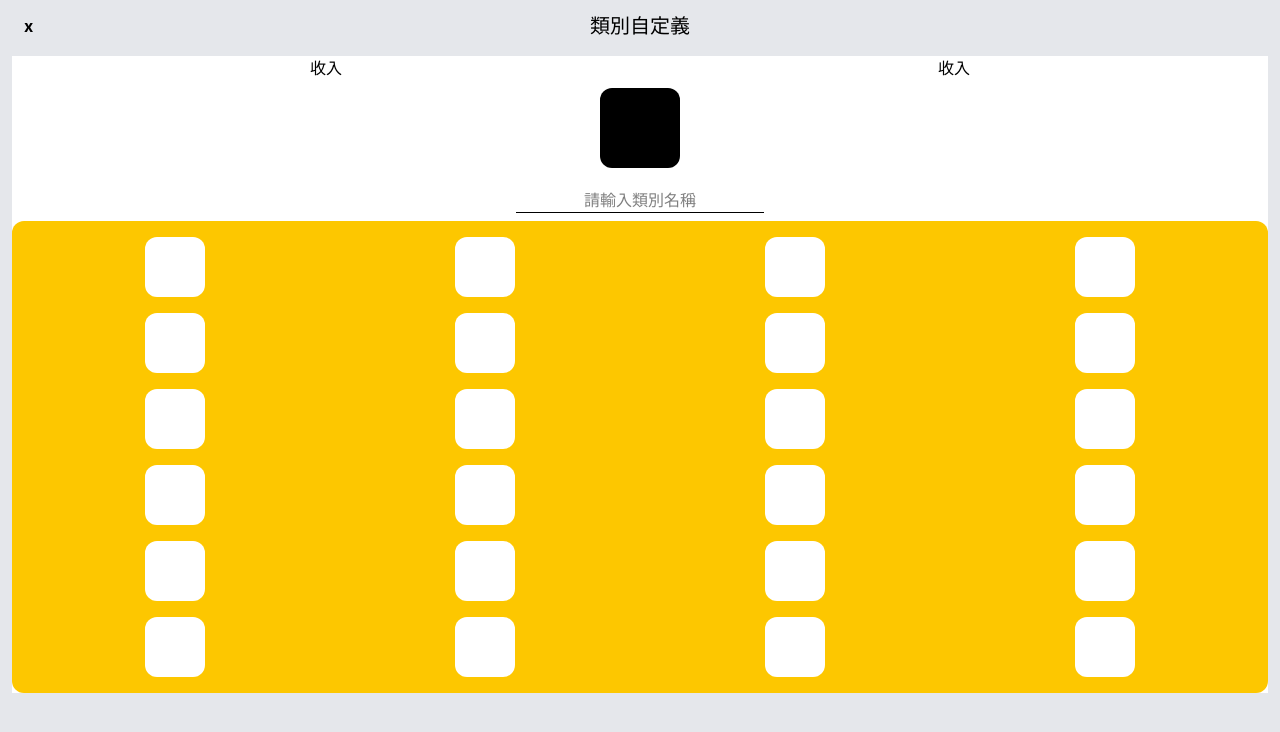
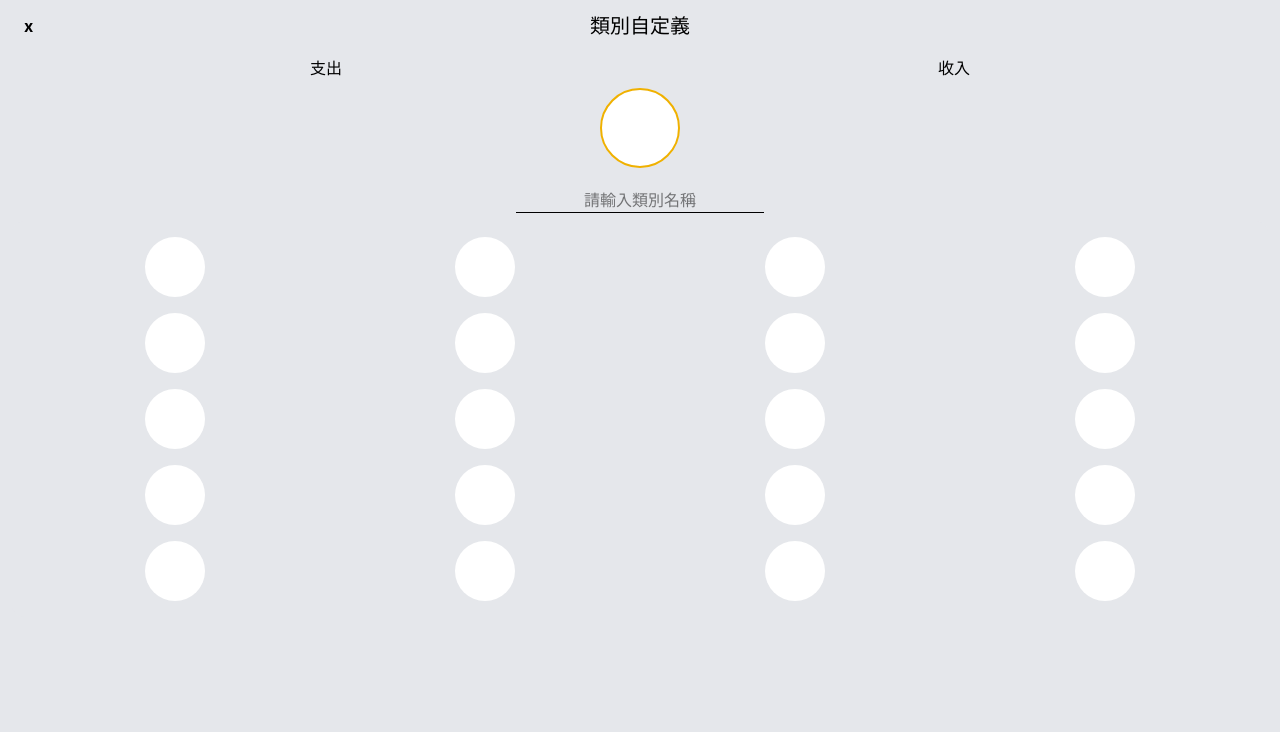
Before and after one commit to yinghautsai68/BXpense, a React (Vite) app in the folder frontend/: page /categories in a window 1280 px wide. Shown: the top 732 px of the page. Built offline with nearby package versions, Linux system fonts and the light colour scheme.

Commit message:
feat: update Categories UI - update texts - update background to gray background - update icons from rounded-xl to rounded-full - remove Card default background color

```diff
--- a/frontend/src/components/Card.tsx
+++ b/frontend/src/components/Card.tsx
@@ -6,7 +6,7 @@ type CardProps = {
 }
 const Card = ({ className, children }: CardProps) => {
     return (
-        <div className={`${className} p-4 bg-white rounded-xl`}>
+        <div className={` p-4 rounded-xl ${className}`}>
             {children}
         </div>
     )
--- a/frontend/src/components/Icon.tsx
+++ b/frontend/src/components/Icon.tsx
@@ -2,7 +2,7 @@ import React from 'react'
 
 const Icon = () => {
     return (
-        <div className='w-15 aspect-square  rounded-xl bg-white '></div>
+        <div className='w-15 aspect-square  rounded-full bg-white '></div>
     )
 }
 
--- a/frontend/src/pages/Categories.tsx
+++ b/frontend/src/pages/Categories.tsx
@@ -2,45 +2,26 @@ import Card from '../components/Card'
 import Icon from '../components/Icon'
 
 const Categories = () => {
+
     return (
-        <div className='flex flex-col bg-white'>
+        <div className='flex flex-col bg-gray-200'>
             <div className='grid grid-cols-2'>
-                <span className='text-center'>收入</span>
+                <span className='text-center'>支出</span>
                 <span className='text-center'>收入</span>
             </div>
             <div className='flex flex-col items-center gap-5 p-2'>
-                <div className='w-20 aspect-square bg-black rounded-xl'></div>
-                <input type="text" placeholder='請輸入類別名稱' className='border-b text-center' />
+                <div className='w-20 aspect-square border-2 border-yellow-500 bg-white rounded-full'></div>
+                <input type="text" placeholder='請輸入類別名稱' className='border-b text-center focus:outline-none' />
             </div>
 
-            <Card className='grid grid-cols-4 content-start place-items-center gap-4 h-full bg-yellow-400'>
-                <Icon></Icon>
-                <Icon></Icon>
-                <Icon></Icon>
-                <Icon></Icon>
-                <Icon></Icon>
-                <Icon></Icon>
-                <Icon></Icon>
-                <Icon></Icon>
-                <Icon></Icon>
-                <Icon></Icon>
-                <Icon></Icon>
-                <Icon></Icon>
+            <Card className='grid grid-cols-4 content-start place-items-center gap-4 h-full bg-gray-200'>
+                {
+                    Array.from({ length: 20 }).map((_, i) => (
+                        <Icon></Icon>
+                    ))
+                }
 
-                <Icon></Icon>
-                <Icon></Icon>
-                <Icon></Icon>
-                <Icon></Icon>
 
-                <Icon></Icon>
-                <Icon></Icon>
-                <Icon></Icon>
-                <Icon></Icon>
-
-                <Icon></Icon>
-                <Icon></Icon>
-                <Icon></Icon>
-                <Icon></Icon>
             </Card>
         </div>
     )
```
